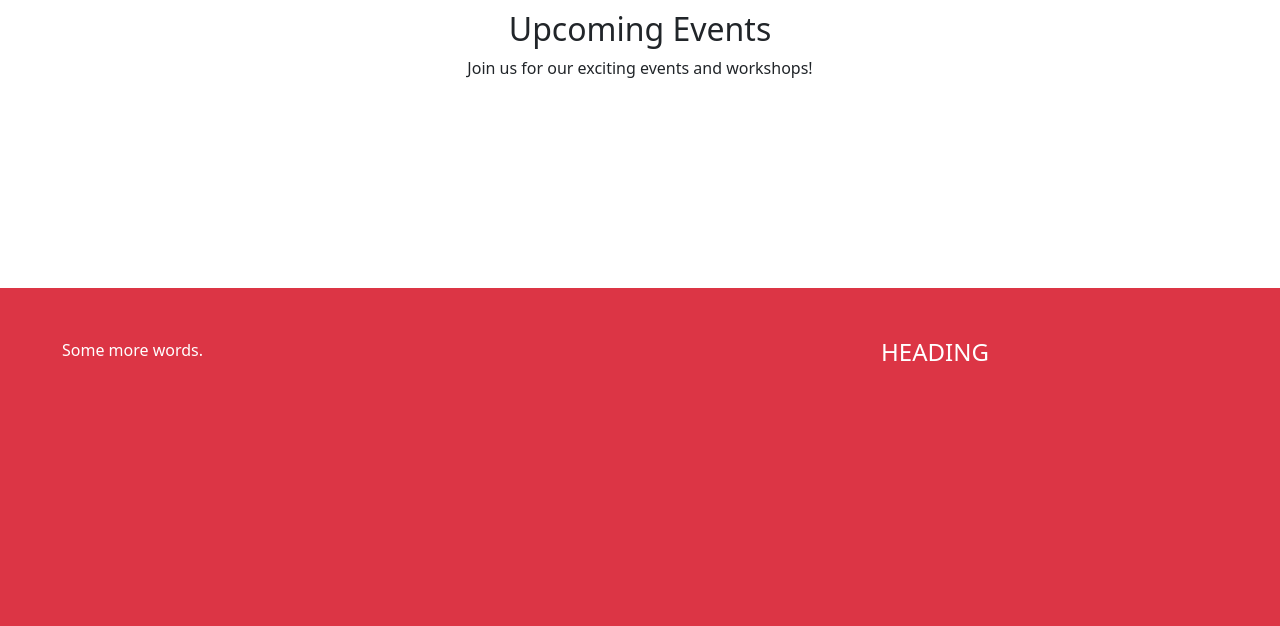
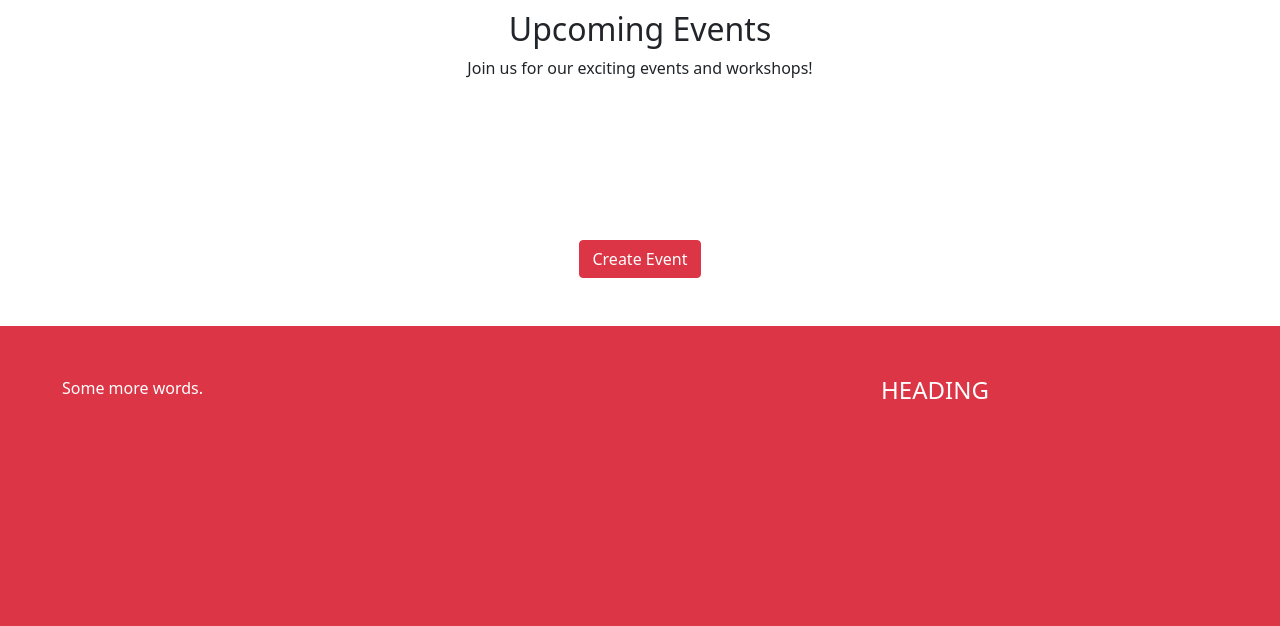
Before and after one commit to MartinCowey/Jolly_Jingles, a Django app: page / in a window 1280 px wide. Shown: the part 460-1086 px from the top of the page. Before the commit the page ends 821 px from the top, so only its background shows below. Run offline with Django 4.2, Linux system fonts and the light colour scheme; data that the repository does not hold is empty; some web fonts are replaced.

Commit message:
Add create event and edit event to models. Fix forms errors

```diff
--- a/advent_calendar/settings.py
+++ b/advent_calendar/settings.py
@@ -51,7 +51,12 @@ INSTALLED_APPS = [
     'allauth',
     'allauth.account',
     'allauth.socialaccount',
+    'crispy_forms',
+    'crispy_bootstrap5',
 ]
+
+CRISPY_ALLOWED_TEMPLATE_PACKS = "bootstrap5"
+CRISPY_TEMPLATE_PACK = "bootstrap5"
 
 AUTHENTICATION_BACKENDS = [
     'django.contrib.auth.backends.ModelBackend',
--- a/calendar_app/templates/calendar_app/home.html
+++ b/calendar_app/templates/calendar_app/home.html
@@ -40,6 +40,11 @@
         </div>
         {% endfor %}
     </div>
+    <div class="container-fluid">
+        <div class="col-12 md-4 text-center">
+        <a href="{% url 'create_event' %}" class="btn btn-danger">Create Event</a>
+        </div>
+    </div>
     <div class="row bg-danger text-white mt-5"> <!-- Remove margins -->
         <div class="col-md-6 text-right"> <!-- Left padding -->
             <p>Some more words.</p>
--- a/calendar_app/urls.py
+++ b/calendar_app/urls.py
@@ -1,9 +1,18 @@
+from django.urls import path
 from . import views
-from django.urls import path
-from .views import CalendarListView, CalendarWindowDetailView, home
+from .views import CalendarListView, CalendarWindowDetailView
 
 urlpatterns = [
-    path('', home, name='home'),  # This sets the home view as the default landing page
-    path('calendar/', CalendarListView.as_view(), name='calendar_list'),
-    path('window/<int:pk>/', CalendarWindowDetailView.as_view(), name='window_detail'),
+    path('', views.home, name='home'),
+    path('calendar/',
+         CalendarListView.as_view(),
+         name='calendar_list'),
+    path('window/<int:pk>/',
+         CalendarWindowDetailView.as_view(),
+         name='window_detail'),
+    path('event/edit/<int:event_id>/',
+         views.edit_event,
+         name='edit_event'),
+     path('event/create/', views.create_event, name='create_event'),
+
 ]
--- a/calendar_app/views.py
+++ b/calendar_app/views.py
@@ -1,26 +1,78 @@
-from django.shortcuts import render
+from django.shortcuts import render, get_object_or_404, redirect
 from django.views.generic import ListView, DetailView
 from django.contrib.auth.mixins import LoginRequiredMixin
-from .models import CalendarWindow
+from .models import CalendarWindow, EventAttendance
+from .forms import EventEditForm, AttendanceForm, CalendarWindowForm
 from django.utils import timezone
 
 # Home view to display events and information about Code Institute
 def home(request):
-    events = CalendarWindow.objects.filter(is_event=True)[:6]  # Adjust this query as needed
+    events = CalendarWindow.objects.filter(is_event=True)[:6]  # Adjust
     print("Number of events fetched:", events.count())
     return render(request, 'calendar_app/home.html', {
         'events': events,
         'current_year': timezone.now().year,
     })
 
-
 class CalendarListView(LoginRequiredMixin, ListView):
     model = CalendarWindow
     template_name = 'calendar_app/calendar_list.html'
     context_object_name = 'windows'
 
-
 class CalendarWindowDetailView(LoginRequiredMixin, DetailView):
     model = CalendarWindow
     template_name = 'calendar_app/window_detail.html'
     context_object_name = 'window'
+
+def edit_event(request, event_id):
+    event = get_object_or_404(CalendarWindow, number=event_id)
+    if request.method == 'POST':
+        event_form = EventEditForm(request.POST, request.FILES, instance=event)
+        attendance_form = AttendanceForm(request.POST)
+        if event_form.is_valid() and attendance_form.is_valid():
+            event_form.save()
+            attendance = attendance_form.save(commit=False)
+            attendance.user = request.user  # Assuming the user is logged in
+            attendance.window = event
+            attendance.save()
+            return redirect('window_detail', pk=event.id)
+    else:
+        event_form = EventEditForm(instance=event)
+        attendance_instance = EventAttendance.objects.filter(
+            user=request.user, window=event
+        ).first()
+        attendance_form = (
+            AttendanceForm(instance=attendance_instance)
+            if attendance_instance
+            else AttendanceForm()
+        )
+
+    context = {
+        'event_form': event_form,
+        'attendance_form': attendance_form,
+        'event': event,
+    }
+    return render(request, 'calendar_app/edit_event.html', context)
+
+def create_event(request):
+    if request.method == 'POST':
+        form = EventEditForm(request.POST, request.FILES)
+        if form.is_valid():
+            event = form.save(commit=False)  # Save the form but don't commit yet
+            # Get the date from the POST data
+            event.date = request.POST.get('date')  # Ensure you have a 'date' field in your model
+            event.save()  # Now save the instance with the date included
+            return redirect('home')  # Redirect after successful creation
+        else:
+            # If the form is invalid, re-render the form with errors
+            return render(request, 'calendar_app/create_event.html', {'form': form})
+    else:
+        # If it's a GET request, render an empty form
+        form = EventEditForm()
+
+    return render(request, 'calendar_app/create_event.html', {'form': form})
+
+def your_view(request, window_number):
+    window = get_object_or_404(CalendarWindow, number=window_number)
+    form = CalendarWindowForm(instance=window)
+    return render(request, 'calendar_app/window_detail.html', {'window': window, 'form': form})
--- a/requirements.txt
+++ b/requirements.txt
@@ -3,8 +3,11 @@ cloudinary==1.41.0
 dj-database-url==0.5.0
 dj3-cloudinary-storage==0.0.6
 Django==4.2.17
+django-allauth==65.3.0
+django-crispy-forms==2.3
 gunicorn==20.1.0
 pillow==11.0.0
 psycopg==3.2.3
 sqlparse==0.5.3
 urllib3==1.26.20
+whitenoise==6.8.2
```
Also changed, not shown: calendar_app/forms.py (added, +17 -0 lines), calendar_app/templates/calendar_app/create_event.html (added, +32 -0 lines), calendar_app/templates/calendar_app/edit_event.html (added, +18 -0 lines), calendar_app/templates/calendar_app/window_detail.html (+28 -8 lines).
